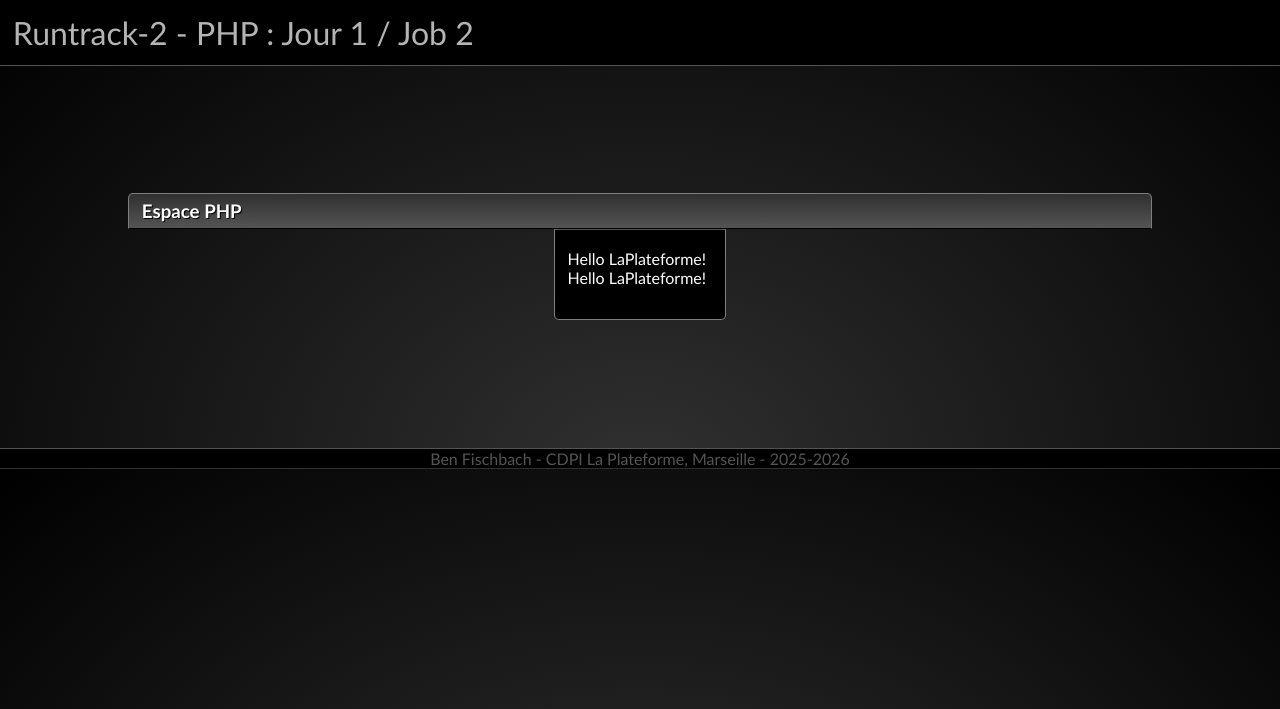
After one commit to benjamin-fischbach/runtrack-2, a PHP site: page /jour01/job02/index.php in a window 1280 px wide. The commit adds this page. Shown: the top 709 px of the page. Run offline with PHP 8.4, Linux system fonts and the light colour scheme.

Commit message:
jour 1 job 02 done

```diff
--- a/assets/css/runtrack-style.css
+++ b/assets/css/runtrack-style.css
@@ -9,6 +9,11 @@ body {
     color: var(--textwhite);
     background: radial-gradient(at 50% 100%, var(--dimgrey) 0%, var(--textshadow) 100%);
     font-family: 'Gill Sans', 'Gill Sans MT', Calibri, 'Trebuchet MS', sans-serif;
+
+    header {
+        background-color: var(--textshadow);
+        border-bottom: solid 1px var(--normalgrey);
+    }
 
     h1 {
         padding: 1%;
@@ -26,6 +31,7 @@ body {
         border-bottom: solid 1px var(--textshadow);
         border-radius: 5px 5px 0px 0px;
         padding: 6px;
+        padding-left: 1%;
         margin: 10%;
         margin-bottom: 0%;
         color: white;
@@ -38,6 +44,7 @@ body {
         justify-self: center;
         padding: 1.5%;
         padding-bottom: 2.5%;
+        padding-left: 1%;
         margin: 10%;
         margin-top: 0%;
         background-color: var(--textshadow);
--- /dev/null
+++ b/jour01/job02/index.php
@@ -0,0 +1,39 @@
+<!DOCTYPE html>
+<html lang="en">
+
+<head>
+    <meta charset="UTF-8">
+    <meta name="viewport" content="width=device-width, initial-scale=1.0">
+    <link rel="stylesheet" href="/runtrack2/assets/css/runtrack-style.css">
+    <title>Runtrack-2 - PHP : Jour 1 / Job 2</title>
+</head>
+
+
+<body>
+    <header>
+        <h1>Runtrack-2 - PHP : Jour 1 / Job 2</h1>
+    </header>
+    <main>
+    <h3 class="title-bar">Espace PHP</h3>
+    <p class="center-card">
+
+
+<?php
+echo 'Hello LaPlateforme!<br>'; // Ceci est un commentaire en ligne
+
+echo 'Hello LaPlateforme!<br>';
+/* Ceci est un commentaire
+en bloc */
+?>
+
+
+
+    </p>
+    </main>
+
+    <footer>
+        Ben Fischbach - CDPI La Plateforme, Marseille - 2025-2026
+    </footer>
+</body>
+
+</html>
```
Also changed, not shown: assets/img/gritbackground.png (added).
